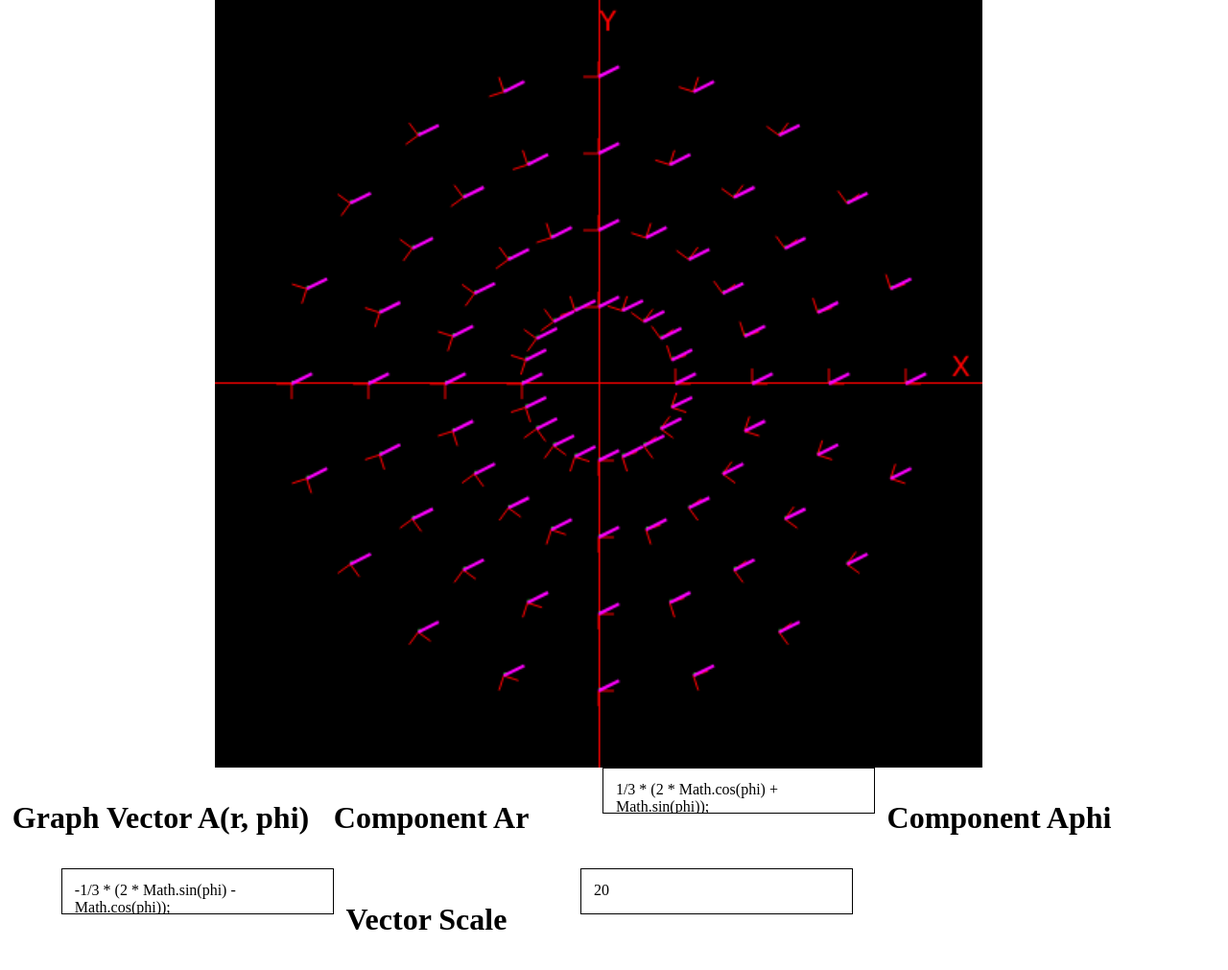
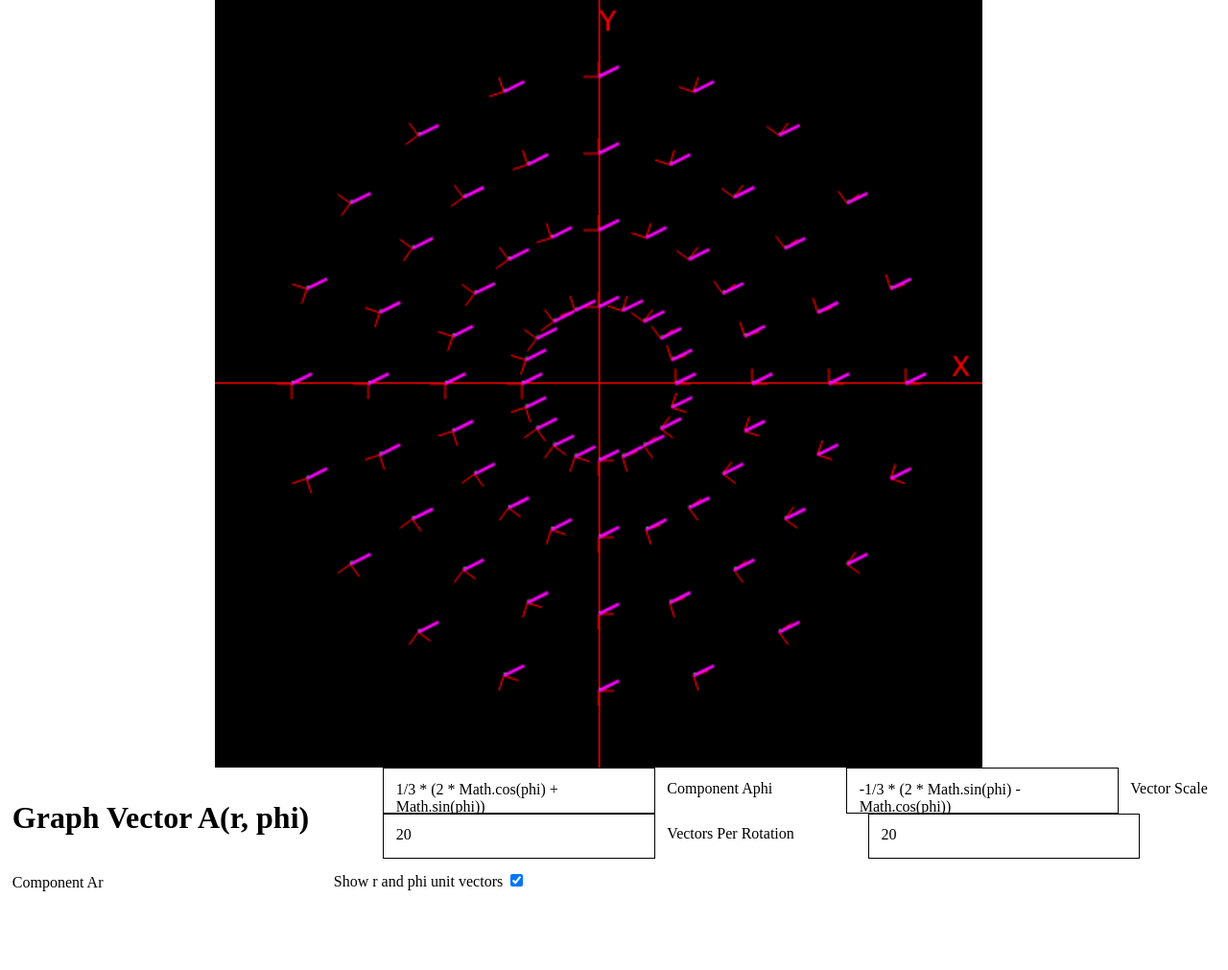
Before and after one commit to wawesomeNOGUI/polarVectorVisualization, a plain HTML site: page index.html in a window 1280 px wide. Shown: the whole page at 96% size. After the commit the page ends 941 px from the top, so only its background shows below. Drawn offline with Linux system fonts and the light colour scheme.

Commit message:
more user settings

```diff
--- a/index.html
+++ b/index.html
@@ -31,6 +31,8 @@
 
     <div class="label">
         <h1>Graph Vector A(r, phi)</h1>
+        <br>
+        Component Ar
     </div>
 
     <!--
@@ -41,37 +43,41 @@
         //====================
     -->
 
-    <div class="label">
-        <h1>Component Ar</h1>
-    </div>
-
     <div class="numDisplayDiv" id="Ar" contentEditable="true" oninput="redraw();">
-        1/3 * (2 * Math.cos(phi) + Math.sin(phi));
+        1/3 * (2 * Math.cos(phi) + Math.sin(phi))
     </div>
 
     <div class="label">
-        <h1>Component Aphi</h1>
+        Component Aphi
     </div>
-
     <div class="numDisplayDiv" id="Ap" contentEditable="true" oninput="redraw();">
-        -1/3 * (2 * Math.sin(phi) - Math.cos(phi));
+        -1/3 * (2 * Math.sin(phi) - Math.cos(phi))
     </div>
 
     <div class="label">
-        <h1>Vector Scale</h1>
+        Vector Scale
     </div>
-
     <div class="numDisplayDiv" id="Ascale" contentEditable="true" oninput="redraw();">
         20
     </div>
 
-    <!-- TODO: Add user inputs to redraw in realtime <input id=""></input> -->
+    <div class="label">
+        Vectors Per Rotation
+    </div>
+    <div class="numDisplayDiv" id="vectorsPerRotation" contentEditable="true" oninput="redraw();">
+        20
+    </div>
+
+    <div class="label">
+        Show r and phi unit vectors
+        <input id="showUnitVectors" type="checkbox" checked oninput="redraw();"></input>
+    </div>
 
 <script>
 
 //===================Settings=======================
 const lineWidth = 2;
-const vectorsPerRotation = 20; // how many vectors to draw in one rotation
+var vectorsPerRotation = 20; // how many vectors to draw in one rotation
 const numOfRings = 5; // how many rings of vectors to draw
 const ringSpacing = 50; // spacing between rings
 var angStep = 2*Math.PI / vectorsPerRotation;
@@ -111,6 +117,9 @@ function redraw() {
     ctx.scale(1,-1);
 
     // draw vector field created by the polar vector (similar to cylindrical, but just ignoring z component)
+    vectorsPerRotation = document.getElementById("vectorsPerRotation").textContent;
+    angStep = 2*Math.PI / vectorsPerRotation;
+
     ctx.fillStyle = "#00FF00";
 
     for (var i = 1; i < numOfRings; i++) {
@@ -146,6 +155,7 @@ function redraw() {
             var phiY = rX;
 
             // draw r unit vector and phi unit vector (scale up a bit to make visible)
+            if (document.getElementById("showUnitVectors").checked) {
                 ctx.lineWidth = 1;
                 ctx.strokeStyle = "#FF0000";
                 ctx.beginPath(); // Start a new path
@@ -154,8 +164,7 @@ function redraw() {
                 ctx.moveTo(x1, y1);
                 ctx.lineTo(x1 + phiX*10, y1 + phiY*10); // Draw a line to head of phi unit vector
                 ctx.stroke(); // Render the path
-            // ctx.fillRect(x1 + rX*5, y1 + rY*5, lineWidth, lineWidth);
-            // ctx.fillRect(x1 + phiX*5, y1 + phiY*5, lineWidth, lineWidth);
+            }
 
             // find head of vector using the phi and r components
             var vX = rX * Ar + phiX * Ap;
```
Lines whose indentation alone changed are shown as unchanged.
